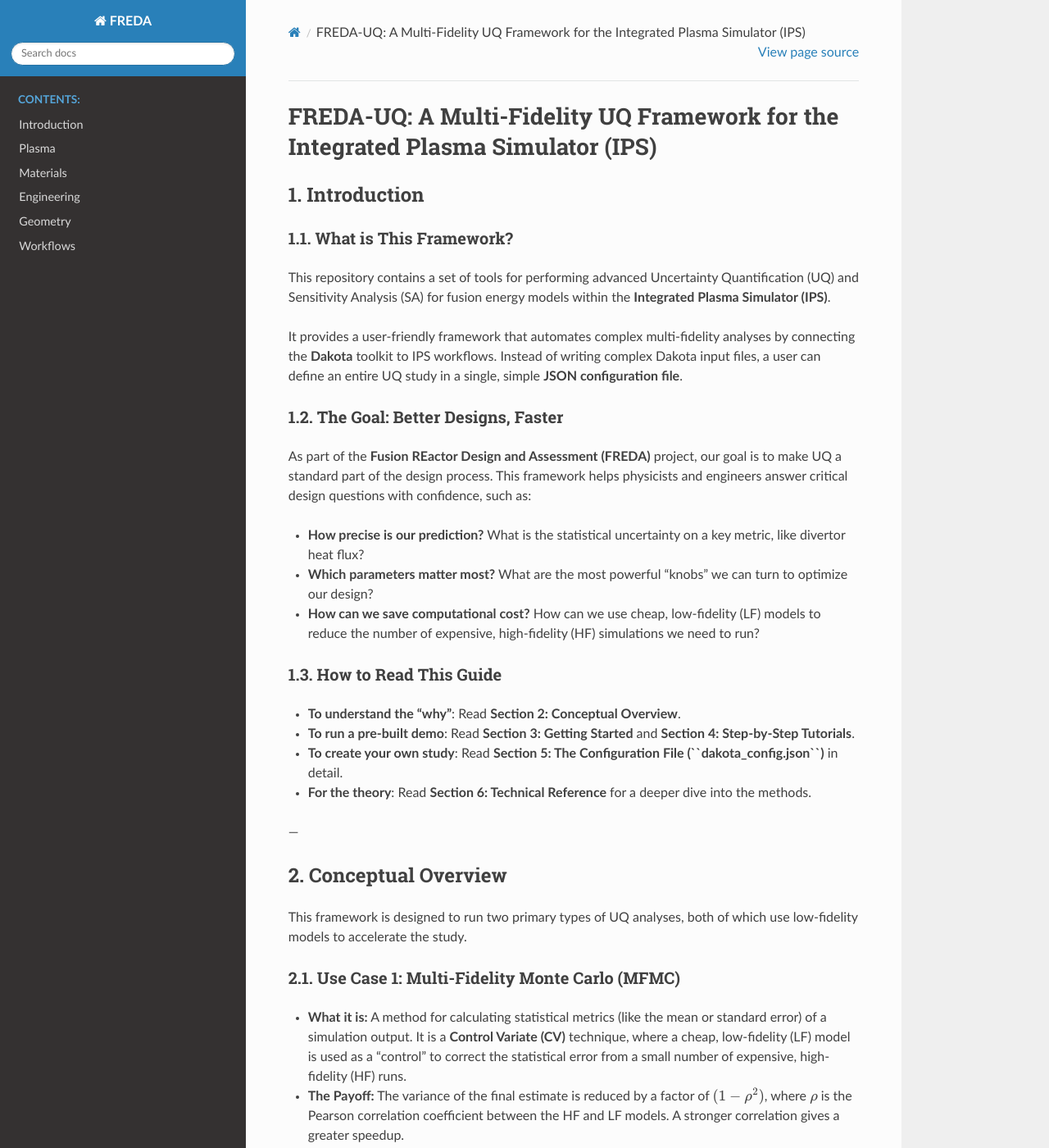
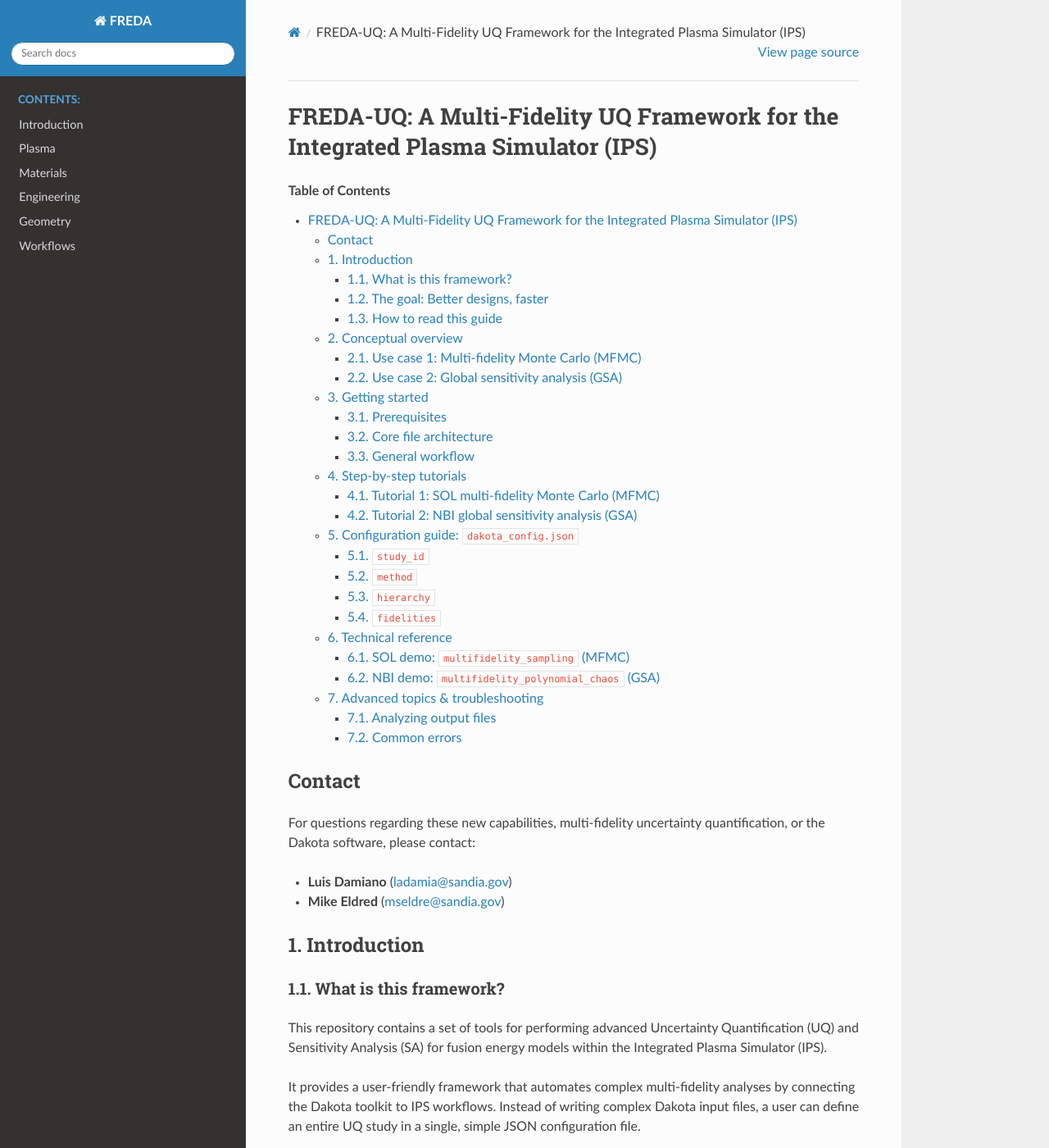
Before and after one commit to ORNL-Fusion/freda-doc, a Sphinx documentation site: the page built from docs/workflows/multifidelity_uq/introduction.rst, in a window 1280 px wide and 1400 px high. Shown: the whole window at 82% size. Built offline with Sphinx 7.4.7 and the Read the Docs theme 3.1.0, drawn with Linux system fonts in a browser that asks for light colours; some of the changed text lies outside the part shown.

Commit message:
Incorporate many formatting improvements

```diff
--- a/docs/workflows/multifidelity_uq/introduction.rst
+++ b/docs/workflows/multifidelity_uq/introduction.rst
@@ -2,59 +2,69 @@
 FREDA-UQ: A Multi-Fidelity UQ Framework for the Integrated Plasma Simulator (IPS)
 ========================================================================
 
+.. contents:: Table of Contents
+
+Contact
+=======
+
+For questions regarding these new capabilities, multi-fidelity uncertainty quantification, or the Dakota software, please contact:
+
+* **Luis Damiano** (ladamia@sandia.gov)
+* **Mike Eldred** (mseldre@sandia.gov)
+
 1. Introduction
 ===============
 
-1.1. What is This Framework?
+1.1. What is this framework?
 -------------------------------
 
-This repository contains a set of tools for performing advanced Uncertainty Quantification (UQ) and Sensitivity Analysis (SA) for fusion energy models within the **Integrated Plasma Simulator (IPS)**.
+This repository contains a set of tools for performing advanced Uncertainty Quantification (UQ) and Sensitivity Analysis (SA) for fusion energy models within the Integrated Plasma Simulator (IPS).
 
-It provides a user-friendly framework that automates complex multi-fidelity analyses by connecting the **Dakota** toolkit to IPS workflows. Instead of writing complex Dakota input files, a user can define an entire UQ study in a single, simple **JSON configuration file**.
+It provides a user-friendly framework that automates complex multi-fidelity analyses by connecting the Dakota toolkit to IPS workflows. Instead of writing complex Dakota input files, a user can define an entire UQ study in a single, simple JSON configuration file.
 
-1.2. The Goal: Better Designs, Faster
+1.2. The goal: Better designs, faster
 ---------------------------------------
 
-As part of the **Fusion REactor Design and Assessment (FREDA)** project, our goal is to make UQ a standard part of the design process. This framework helps physicists and engineers answer critical design questions with confidence, such as:
+As part of the Fusion REactor Design and Assessment (FREDA) project, our goal is to make UQ a standard part of the design process. This framework helps physicists and engineers answer critical design questions with confidence, such as:
 
-* **How precise is our prediction?** What is the statistical uncertainty on a key metric, like divertor heat flux?
-* **Which parameters matter most?** What are the most powerful "knobs" we can turn to optimize our design?
-* **How can we save computational cost?** How can we use cheap, low-fidelity (LF) models to reduce the number of expensive, high-fidelity (HF) simulations we need to run?
+* "How precise is our prediction?" What is the statistical uncertainty on a key metric, like divertor heat flux?
+* "Which parameters matter most?" What are the most powerful "knobs" we can turn to optimize our design?
+* "How can we save computational cost?" How can we use cheap, low-fidelity (LF) models to reduce the number of expensive, high-fidelity (HF) simulations we need to run?
 
-1.3. How to Read This Guide
+1.3. How to read this guide
 -----------------------------
 
-* **To understand the "why"**: Read **Section 2: Conceptual Overview**.
-* **To run a pre-built demo**: Read **Section 3: Getting Started** and **Section 4: Step-by-Step Tutorials**.
-* **To create your own study**: Read **Section 5: The Configuration File (``dakota_config.json``)** in detail.
-* **For the theory**: Read **Section 6: Technical Reference** for a deeper dive into the methods.
+* **To understand the "why"**: Read **Section 2. Conceptual overview**.
+* **To run a pre-built demo**: Read **Section 3. Getting started** and **Section 4. Step-by-step tutorials**.
+* **To create your own study**: Read **Section 5. Configuration guide: ``dakota_config.json``** in detail.
+* **For the theory**: Read **Section 6. Technical reference** for a deeper dive into the methods.
 
 ---
 
-2. Conceptual Overview
+2. Conceptual overview
 ======================
 
 This framework is designed to run two primary types of UQ analyses, both of which use low-fidelity models to accelerate the study.
 
-2.1. Use Case 1: Multi-Fidelity Monte Carlo (MFMC)
+2.1. Use case 1: Multi-fidelity Monte Carlo (MFMC)
 ---------------------------------------------------
 
-* **What it is:** A method for calculating statistical metrics (like the mean or standard error) of a simulation output. It is a **Control Variate (CV)** technique, where a cheap, low-fidelity (LF) model is used as a "control" to correct the statistical error from a small number of expensive, high-fidelity (HF) runs.
-* **The Payoff:** The variance of the final estimate is reduced by a factor of :math:`(1-\rho^2)`, where :math:`\rho` is the Pearson correlation coefficient between the HF and LF models. A stronger correlation gives a greater speedup.
-* **Demonstration:** The **Scrape-Off Layer (SOL) Demo** (see Tutorial 1) uses this method to get a high-precision estimate for divertor heat flux (``qe_div``). It combines the **C1 (LF)** and **SOLPS (HF)** models and achieves a more precise result than a standard Monte Carlo run of equivalent cost.
+* **What it is:** A method for calculating statistical metrics (like the mean or standard error) of a simulation output. It is a Control Variate (CV) technique, where a cheap, low-fidelity (LF) model is used as a "control" to correct the statistical error from a small number of expensive, high-fidelity (HF) runs.
+* **The payoff:** The variance of the final estimate is reduced by a factor of :math:`(1-\rho^2)`, where :math:`\rho` is the Pearson correlation coefficient between the HF and LF models. A stronger correlation gives a greater speedup.
+* **Demonstration:** The **Scrape-Off Layer (SOL) Demo** (see Tutorial 1) uses this method to get a high-precision estimate for divertor heat flux (``qe_div``). It combines the C1 (LF) and SOLPS (HF) models and achieves a more precise result than a standard Monte Carlo run of equivalent cost.
 
-2.2. Use Case 2: Global Sensitivity Analysis (GSA)
+2.2. Use case 2: Global sensitivity analysis (GSA)
 ---------------------------------------------------
 
-* **What it is:** A method to determine how much of the uncertainty (variance) in an output is caused by the uncertainty in each input parameter. This is formally known as **Variance-Based Decomposition (VBD)**.
-* **The Payoff:** The analysis produces **Sobol Indices** for each parameter. The two most important are:
-    * **Main Effect (:math:`S_i`):** The fraction of output variance caused by the input parameter :math:`x_i` *alone*.
-    * **Total Effect (:math:`T_i`):** The fraction of output variance caused by the input parameter :math:`x_i` *plus all of its interactions* with other parameters.
-* **Demonstration:** The **Neutral Beam Injection (NBI) Demo** (see Tutorial 2) uses GSA to find which of 10 input parameters have the biggest impact on Net Electric Power (``PNet``) and Non-inductive Current Fraction (``fNI``). It uses **NFREYA (LF)** and **NUBEAM (HF)** to build a multi-fidelity "polynomial chaos expansion" (PCE) to compute these indices efficiently.
+* **What it is:** A method to determine how much of the uncertainty (variance) in an output is caused by the uncertainty in each input parameter. This is formally known as Variance-Based Decomposition (VBD).
+* **The payoff:** The analysis produces **Sobol Indices** for each parameter. The two most important are:
+    * **Main effect** (:math:`S_i`): The fraction of output variance caused by the input parameter :math:`x_i` *alone*.
+    * **Total effect** (:math:`T_i`): The fraction of output variance caused by the input parameter :math:`x_i` *plus all of its interactions* with other parameters.
+* **Demonstration:** The **Neutral Beam Injection (NBI) Demo** (see Tutorial 2) uses GSA to find which of 10 input parameters have the biggest impact on Net Electric Power (``PNet``) and Non-inductive Current Fraction (``fNI``). It uses NFREYA (LF) and NUBEAM (HF) to build a multi-fidelity "polynomial chaos expansion" (PCE) to compute these indices efficiently.
 
 ---
 
-3. Getting Started
+3. Getting started
 ==================
 
 3.1. Prerequisites
@@ -66,30 +76,29 @@
 3.  The path to the Dakota executable: ``/global/homes/l/ladamia/.local/bin/dakota``.
 4.  The workflow files for your chosen demonstration (e.g., the ``NBI_demo`` or ``SOL_demo`` directory).
 
-The conda environment in (2.) loads Dakota 6.15, which does not have access to
-the latest multi-fidelity capabilities. Regarding (3.), I built Dakota 6.20 in
-my local home. For now, you have to provide your own Dakota 6.20 or newer (ask
-me if you need help with that). I will be shipping this version of newer as part
-of the env in a future update.
+The conda environment in (2.) loads Dakota 6.15, which does not have access to the latest multi-fidelity capabilities. Regarding (3.), I built Dakota 6.20 in my local home. For now, you have to provide your own Dakota 6.20 or newer (ask me if you need help with that). I will be shipping this version of newer as part of the env in a future update.
 
-3.2. Core File Architecture
+3.2. Core file architecture
 -----------------------------
 
 Every study in this framework consists of three key files. **You only need to edit the first file.**
 
 1.  **``dakota_config.json`` (The "What")**
+
     * **Purpose:** This is the *only file you edit*. It is the user-facing "control panel" where you define the entire study.
     * **Content:** You specify the UQ method, list your HF/LF models, define their costs, and list all input variables and output responses.
 
 2.  **``dakota_ips_config.py`` (The "How")**
+
     * **Purpose:** This is the "translator" script. It reads your simple ``dakota_config.json`` and automatically writes the complex ``dakota.in`` file that Dakota needs.
     * **Action:** *Do not edit this file.* You just execute it.
 
 3.  **``run_study.sh`` (The "Executor")**
+
     * **Purpose:** This is the Slurm batch script that runs the entire end-to-end workflow on Perlmutter.
     * **Action:** *Do not edit this file* (unless you need to change Slurm account info). You submit this script to the queue using ``sbatch``.
 
-3.3. General Workflow
+3.3. General workflow
 -----------------------
 
 Running *any* study follows the same 4 steps:
@@ -106,50 +115,50 @@
 
 ---
 
-4. Step-by-Step Tutorials
+4. Step-by-step tutorials
 =========================
 
-4.1. Tutorial 1: SOL Multi-Fidelity Monte Carlo (MFMC)
+4.1. Tutorial 1: SOL multi-fidelity Monte Carlo (MFMC)
 ------------------------------------------------------
 
 This tutorial replicates the analysis from the Q4 report, estimating divertor heat flux using C1 and SOLPS.
 
-1.  **Copy Files:** Create a new directory (e.g., ``my_sol_demo``) and copy the contents of the ``SOL_demo`` directory into it.
-2.  **Inspect Configuration:** Open ``dakota_config.json``. You will see:
+1.  **Copy files:** Create a new directory (e.g., ``my_sol_demo``) and copy the contents of the ``SOL_demo`` directory into it.
+2.  **Inspect configuration:** Open ``dakota_config.json``. You will see:
     * The ``method`` block specifies ``"multifidelity_sampling"``. This tells Dakota to run the Control Variate method.
     * It also specifies ``"pilot_samples": 16``, which matches the 16 initial HF samples used in the Q4 report to estimate the correlation.
     * The ``fidelities`` list defines ``LF`` (C1 model) and ``HF`` (SOLPS model) and their relative costs.
     * The ``responses`` block lists the output: ``qe_div``.
-3.  **Run Study:** Submit the job:
+3.  **Run study:** Submit the job:
 
     .. code-block:: bash
 
         sbatch run_study.sh
 
-4.  **Analyze Results:**
+4.  **Analyze results:**
     * When complete, check the ``study/`` directory.
     * Open ``dakota_output.out``.
     * Search for the final statistics to find the computed mean value for ``qe_div`` and its **standard error**. You can compare this to the benchmark standard error (also in the file) to see the variance reduction, which should match the 8% improvement reported in the Q4 report.
 
-4.2. Tutorial 2: NBI Global Sensitivity Analysis (GSA)
+4.2. Tutorial 2: NBI global sensitivity analysis (GSA)
 ------------------------------------------------------
 
 This tutorial replicates the analysis from the NBI presentation, finding the most important parameters for ``PNet`` and ``fNI``.
 
-1.  **Copy Files:** Create a new directory (e.g., ``my_nbi_demo``) and copy the contents of the ``NBI_demo`` directory into it.
-2.  **Inspect Configuration:** Open ``dakota_config.json``. You will see:
+1.  **Copy files:** Create a new directory (e.g., ``my_nbi_demo``) and copy the contents of the ``NBI_demo`` directory into it.
+2.  **Inspect configuration:** Open ``dakota_config.json``. You will see:
     * The ``method`` block specifies ``"multifidelity_polynomial_chaos"``.
     * Crucially, it also specifies ``"variance_based_decomp": true``, which is the keyword to activate the GSA and compute Sobol indices.
     * The ``fidelities`` list defines ``LF`` (NFREYA) and ``HF`` (NUBEAM).
     * The ``variables`` block defines all **10 uncertain input parameters**.
     * The ``responses`` block lists the outputs: ``h98``, ``pnet``, and ``fni``.
-3.  **Run Study:** Submit the job:
+3.  **Run study:** Submit the job:
 
     .. code-block:: bash
 
         sbatch run_study.sh
 
-4.  **Analyze Results:**
+4.  **Analyze results:**
     * When complete, check the ``study/`` directory.
     * Open ``dakota_output.out``.
     * Search for **"Variance-Based Sensitivity"**. This table will show you the **Sobol indices** ("Main" and "Total" effects) for each of your 10 input variables on each of your 3 output responses.
@@ -157,7 +166,7 @@
 
 ---
 
-5. Configuration Guide: ``dakota_config.json``
+5. Configuration guide: ``dakota_config.json``
 ============================================
 
 This is the most important file for customizing your own study. It is a simple JSON object with four top-level keys.
@@ -220,68 +229,129 @@
 
 Each fidelity object has 5 required keys:
 
-1.  **`id`**: A short string name (e.g., ``"LF"``, ``"HF"``).
-2.  **`cost`**: A number representing the relative computational cost (e.g., ``2.5`` for LF, ``204.0`` for HF).
-3.  **`variables`**: An object defining the uncertain inputs for *this model*.
+1.  **``id``**: A short string name (e.g., ``"LF"``, ``"HF"``).
+2.  **``cost``**: A number representing the relative computational cost (e.g., ``2.5`` for LF, ``204.0`` for HF).
+3.  **``variables``**: An object defining the uncertain inputs for *this model*.
     * This is where you list your parameters (e.g., ``"uniform_uncertain": 10``), their bounds (``"lower_bounds": [...]``, ``"upper_bounds": [...]``), and their names (``"descriptors": [...]``).
     * **CRITICAL:** The descriptors (names) must match what the IPS workflow expects (e.g., ``'sampling_R'``, ``'hcd_model__INHCD_PE_0'``).
-4.  **`interface`**: An object defining *how to run* this model.
+4.  **``interface``**: An object defining *how to run* this model.
     * The ``work_directory`` ``named`` key (e.g., ``'fidelity1_nfreya_wd'``) tells the IPS which workflow to execute for this fidelity.
-5.  **`responses`**: An object defining the outputs from *this model*.
+5.  **``responses``**: An object defining the outputs from *this model*.
     * ``"response_functions": 3`` (must match the number of descriptors).
     * ``"descriptors": ["'h98'", "'pnet'", "'fni'"]`` (must match the output names from the IPS workflow).
 
+Below is an example of the ``fidelities`` block for the NBI tutorial, which defines both a low-fidelity (``LF``) and high-fidelity (``HF``) model.
+
+.. code-block:: json
+   :linenos:
+
+    "fidelities": [
+      {
+        "id": "LF",
+        "cost": 2.5,
+        "variables": {
+          "uniform_uncertain": 10,
+          "lower_bounds": [ 3.0, 2.6, 1.70, 0.50, 6.80, 5.0, 0.90, 1.6, 20.0, 0.5 ],
+          "upper_bounds": [ 4.5, 3.0, 2.00, 0.60, 7.00, 8.0, 1.00, 2.2, 80.0, 0.9 ],
+          "descriptors": [
+            "'sampling_R'", "'sampling_A'", "'sampling_kappa'", "'sampling_delta'",
+            "'sampling_B0'", "'sampling_q95'", "'sampling_fgw_ped'",
+            "'sampling_nepeak'", "'sampling_Pinj_MW'", "'sampling_Einj_keV'"
+          ]
+        },
+        "interface": {
+          "fork": {
+            "asynchronous": { "evaluation_concurrency": 96 },
+            "work_directory": ["directory_tag", "directory_save", "named", "'fidelity1_nfreya_wd'"],
+            "copy_files": "'fidelity1_nfreya/*'"
+          }
+        },
+        "responses": {
+          "response_functions": 3,
+          "descriptors": ["'h98'", "'pnet'", "'fni'"]
+        }
+      },
+      {
+        "id": "HF",
+        "cost": 204,
+        "variables": {
+          "uniform_uncertain": 10,
+          "lower_bounds": [ 3.0, 2.6, 1.70, 0.50, 6.80, 5.0, 0.90, 1.6, 20.0, 0.5 ],
+          "upper_bounds": [ 4.5, 3.0, 2.00, 0.60, 7.00, 8.0, 1.00, 2.2, 80.0, 0.9 ],
+          "descriptors": [
+            "'sampling_R'", "'sampling_A'", "'sampling_kappa'", "'sampling_delta'",
+            "'sampling_B0'", "'sampling_q95'", "'sampling_fgw_ped'",
+            "'sampling_nepeak'", "'sampling_Pinj_MW'", "'sampling_Einj_keV'"
+          ]
+        },
+        "interface": {
+          "fork": {
+            "asynchronous": { "evaluation_concurrency": 4 },
+            "work_directory": ["directory_tag", "directory_save", "named", "'fidelity2_nubeam_wd'"],
+            "copy_files": "'fidelity2_nubeam/*'"
+          }
+        },
+        "responses": {
+          "response_functions": 3,
+          "descriptors": ["'h98'", "'pnet'", "'fni'"]
+        }
+      }
+    ]
+
 ---
 
-6. Technical Reference
+6. Technical reference
 ======================
 
 This section provides a brief overview of the Dakota methods used in the tutorials.
 
-6.1. SOL Demo: ``multifidelity_sampling`` (MFMC)
+6.1. SOL demo: ``multifidelity_sampling`` (MFMC)
 -----------------------------------------------
 
-* **Dakota Method:** ``multifidelity_sampling``
-* **Core Theory:** This method implements a **Control Variate (CV) Monte Carlo** simulation.
-* **How it Works:**
+* **Dakota method:** `multifidelity_sampling`_
+* **Core theory:** This method implements a Control Variate (CV) Monte Carlo simulation.
+* **How it works:**
     1.  A standard Monte Carlo estimator :math:`\hat{Q}_{HF}^{MC}` has a variance of :math:`\frac{\mathbb{V}ar(Q_{HF})}{N}`.
     2.  We can define a new, better estimator using our cheap LF model (:math:`Q_{LF}`) as a control variate:
         :math:`\hat{Q}_{HF}^{CV} = \hat{Q}_{HF}^{MC} - \beta (\hat{Q}_{LF}^{MC} - \mathbb{E}[Q_{LF}])`.
     3.  The variance of this new estimator is :math:`\mathbb{V}ar(\hat{Q}_{HF}^{CV}) = \mathbb{V}ar(\hat{Q}_{HF}^{MC}) \times (1-\rho^2)`, where :math:`\rho` is the Pearson correlation coefficient between the HF and LF models.
     4.  Your framework runs a small number of ``pilot_samples`` (defined in the JSON) to estimate this correlation :math:`\rho` and the model costs. It then solves an optimization problem to find the best number of HF and LF samples to run to achieve the target accuracy for the minimum cost.
 
-6.2. NBI Demo: ``multifidelity_polynomial_chaos`` (GSA)
+6.2. NBI demo: ``multifidelity_polynomial_chaos`` (GSA)
 ------------------------------------------------------
 
-* **Dakota Method:** ``multifidelity_polynomial_chaos``
-* **Core Theory:** This method builds a surrogate model called a **Polynomial Chaos Expansion (PCE)** to perform **Global Sensitivity Analysis (GSA)**.
-* **How it Works:**
+* **Dakota method:** `multifidelity_polynomial_chaos`_
+* **Core theory:** This method builds a surrogate model called a Polynomial Chaos Expansion (PCE) to perform Global Sensitivity Analysis (GSA).
+* **How it works:**
     1.  The method models the high-fidelity response :math:`R` as a combination of the low-fidelity model plus a *discrepancy* function:
         :math:`R = (\sum \alpha^{LF}_i \Psi_i) + (\sum \delta_i \Psi_i)`.
     2.  It runs samples at both LF and HF model fidelities to solve for the coefficients (:math:`\alpha` and :math:`\delta`) of this combined expansion.
-    3.  By setting ``"variance_based_decomp": true`` in the JSON, you instruct Dakota to use this final PCE to perform **Variance-Based Decomposition (VBD)**.
+    3.  By setting ``"variance_based_decomp": true`` in the JSON, you instruct Dakota to use this final PCE to perform Variance-Based Decomposition (VBD).
     4.  VBD analytically computes the **Sobol Indices** (:math:`S_i` and :math:`T_i`) from the PCE coefficients, which is far cheaper than running a full Monte Carlo study to get them.
-        * **Main Effect (:math:`S_i`):** Fraction of variance from :math:`x_i` alone.
-        * **Total Effect (:math:`T_i`):** Fraction of variance from :math:`x_i` *and* all its interactions.
+        * **Main effect** (:math:`S_i`): Fraction of variance from :math:`x_i` alone.
+        * **Total effect** (:math:`T_i`): Fraction of variance from :math:`x_i` *and* all its interactions.
 
 ---
 
-7. Advanced Topics & Troubleshooting
+7. Advanced topics & troubleshooting
 ====================================
 
-7.1. Analyzing Output Files
+7.1. Analyzing output files
 ---------------------------
 
-* **``dakota_output.out``**: The main log file from Dakota. Contains the final summary tables for GSA (Sobol indices) and MFMC (statistical moments).
-* **``dakota_error.err``**: Dakota-level errors.
-* **``study_tabular.dat``**: A data file with one row for every simulation run. It shows the input values for each parameter and the resulting output for each response. Very useful for plotting.
-* **``dakota_stdout.log`` / ``dakota_stderr.log``**: Standard output from the Dakota process itself. Good for checking progress.
-* **``*_wd/`` directories**: Each simulation run creates a work directory (e.g., ``HF.1.1.work_dir_0/``). If a run fails, you can check the IPS and model logs inside this directory to debug the physics model itself.
+* ``dakota_output.out``: The main log file from Dakota. Contains the final summary tables for GSA (Sobol indices) and MFMC (statistical moments).
+* ``dakota_error.err``: Dakota-level errors.
+* ``study_tabular.dat``: A data file with one row for every simulation run. It shows the input values for each parameter and the resulting output for each response. Very useful for plotting.
+* ``dakota_stdout.log`` / ``dakota_stderr.log``: Standard output from the Dakota process itself. Good for checking progress.
+* ``*_wd/`` directories: Each simulation run creates a work directory (e.g., ``HF.1.1.work_dir_0/``). If a run fails, you can check the IPS and model logs inside this directory to debug the physics model itself.
 
-7.2. Common Errors
+7.2. Common errors
 --------------------
 
-* **"Descriptor Mismatch"**: The names in your ``variables`` or ``responses`` blocks in the JSON file do not *exactly* match the names expected by the IPS workflow.
-* **"Python Script Fails"**: You have a syntax error in your ``dakota_config.json`` file (like a missing comma or bracket).
-* **"Slurm Job Fails Immediately"**: You have a typo in a file path in ``run_study.sh`` (e.g., the conda environment path is wrong).
-* **"Model Runs Fail"**: The physics simulation itself is failing. Check the logs inside the individual ``*_wd/`` directories.
+* "Descriptor Mismatch": The names in your ``variables`` or ``responses`` blocks in the JSON file do not *exactly* match the names expected by the IPS workflow.
+* "Python Script Fails": You have a syntax error in your ``dakota_config.json`` file (like a missing comma or bracket).
+* "Slurm Job Fails Immediately": You have a typo in a file path in ``run_study.sh`` (e.g., the conda environment path is wrong).
+* "Model Runs Fail": The physics simulation itself is failing. Check the logs inside the individual ``*_wd/`` directories.
+
+.. _multifidelity_sampling: https://snl-dakota.github.io/docs/latest_release/users/usingdakota/reference/method-multifidelity_sampling.html#multifidelity-sampling
+.. _multifidelity_polynomial_chaos: https://snl-dakota.github.io/docs/latest_release/users/usingdakota/reference/method-multifidelity_polynomial_chaos.html#multifidelity-polynomial-chaos
```
